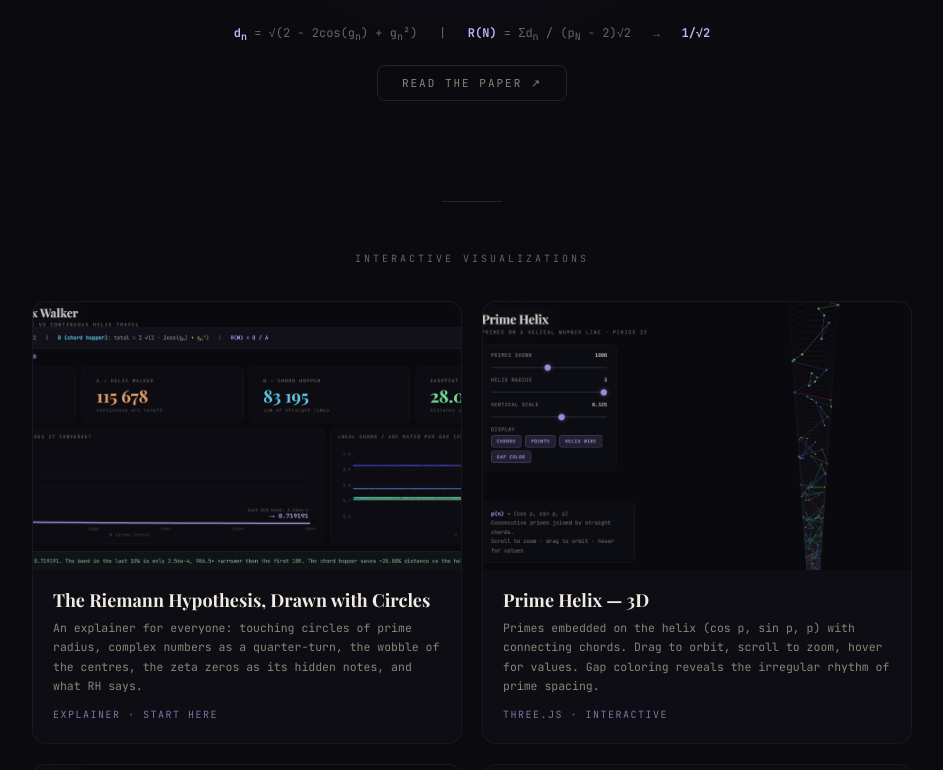
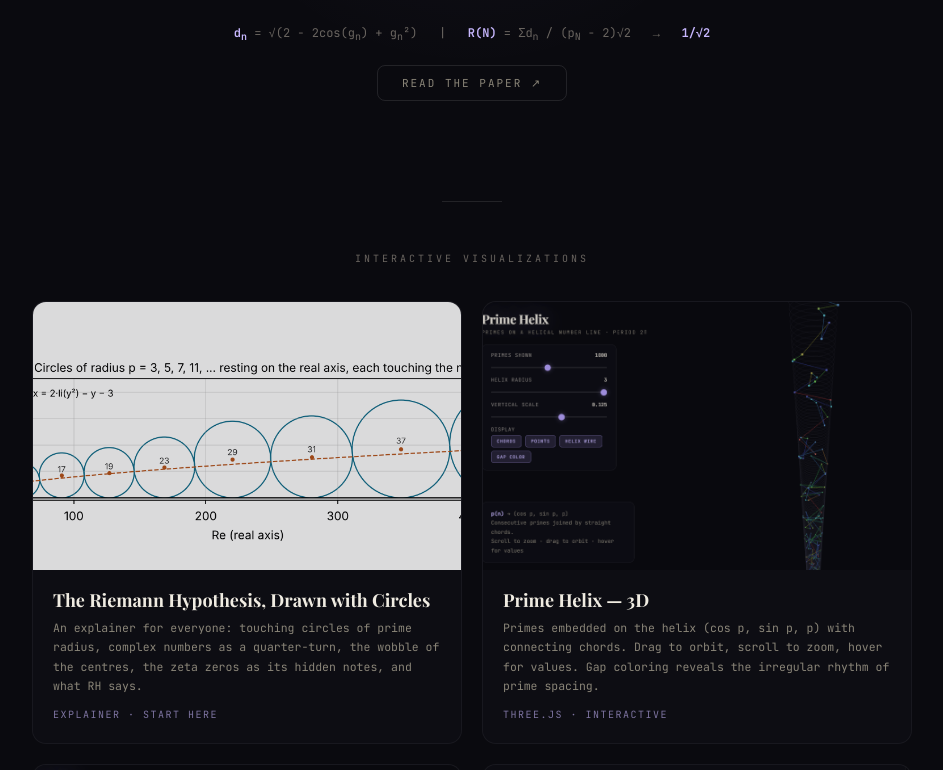
Before and after one commit to ninjas1337/Prime-Helix, a plain HTML site: page index.html in a window 1280 px wide. Shown: the part 528-1298 px from the top of the page, without its empty margins (168-1111 px from the left). Drawn offline with nearby package versions, Linux system fonts and the light colour scheme; a web font is replaced by a local one.

Commit message:
Use the circle-chain figure for the explainer card
Co-Authored-By: Claude Opus 5.5 <noreply@anthropic.com>
Claude-Session: https://claude.ai/code/session_01Q5QdYrwKMfrJVhx4Wiyqfc

```diff
--- a/index.html
+++ b/index.html
@@ -258,7 +258,7 @@
 
 <div class="grid">
   <a href="rh_circles.html" class="card">
-    <img src="fig_convergence.png" alt="The Riemann Hypothesis drawn with circles" class="card-img">
+    <img src="figures/fig_circle_chain.png" alt="The Riemann Hypothesis drawn with circles" class="card-img">
     <div class="card-body">
       <div class="card-title">The Riemann Hypothesis, Drawn with Circles</div>
       <div class="card-desc">
```
Also changed, not shown: figures/fig_circle_chain.png (added).
